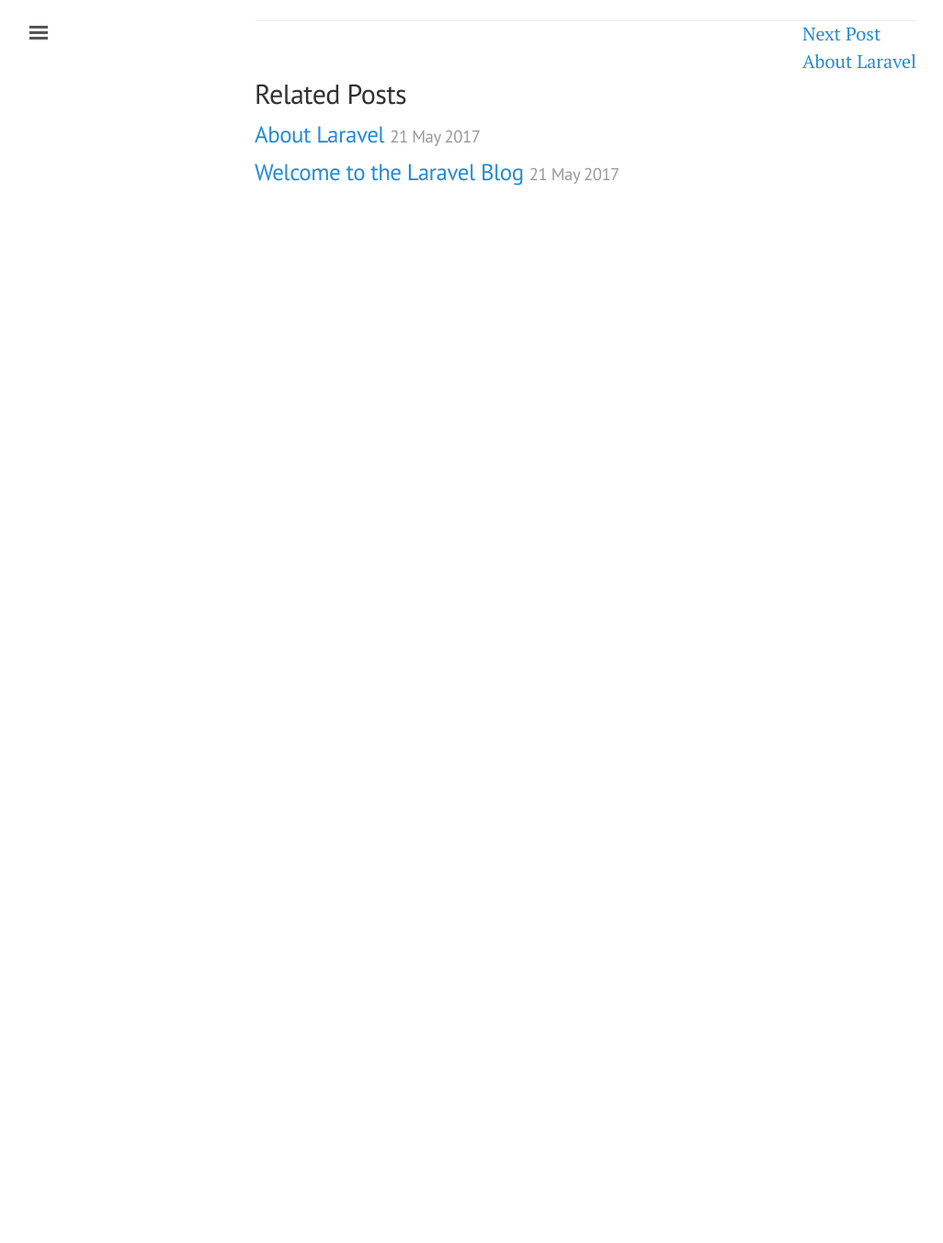
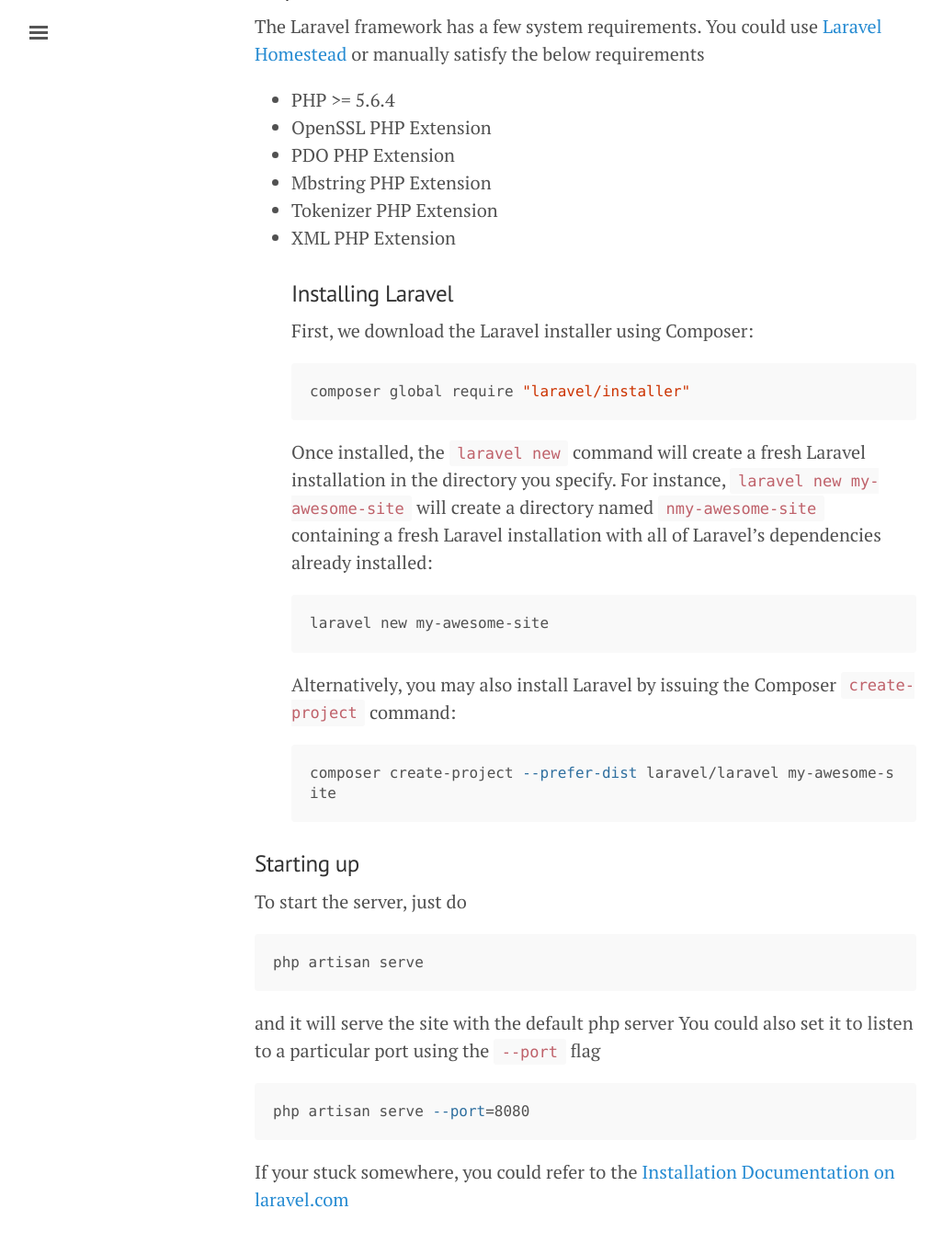
Before and after one commit to meldsza/meldsza.github.io, a Jekyll site: the page built from _posts/2017-05-21-setting-up.md, in a window 1280 px wide and 1400 px high, scrolled down 270 px. Shown: the top 1352 px of the window at 92% size, without its empty margins (3-1029 px from the left). Built offline with Jekyll 4.4.1, drawn with Linux system fonts in a browser that asks for light colours; before the commit the page ends 900 px from its top, so only the background shows below that.

Commit message:
Update 2017-05-21-setting-up.md

````diff
--- a/_posts/2017-05-21-setting-up.md
+++ b/_posts/2017-05-21-setting-up.md
@@ -4,3 +4,37 @@
 category: laravel
 date: 2017-05-21 13:50:00
 ---
+### Requirements
+The Laravel framework has a few system requirements. You could use [Laravel Homestead](https://laravel.com/docs/5.4/homestead) or manually satisfy the below requirements
+- PHP >= 5.6.4
+- OpenSSL PHP Extension
+- PDO PHP Extension
+- Mbstring PHP Extension
+- Tokenizer PHP Extension
+- XML PHP Extension
+### Installing Laravel
+First, we download the Laravel installer using Composer:
+```shell
+composer global require "laravel/installer"
+```
+Once installed, the `laravel new` command will create a fresh Laravel installation in the directory you specify. For instance, `laravel new my-awesome-site` will create a directory named `nmy-awesome-site` containing a fresh Laravel installation with all of Laravel's dependencies already installed:
+```shell
+laravel new my-awesome-site
+```
+Alternatively, you may also install Laravel by issuing the Composer `create-project` command:
+```shell
+composer create-project --prefer-dist laravel/laravel my-awesome-site
+```
+
+### Starting up
+To start the server, just do
+```shell
+php artisan serve
+```
+and it will serve the site with the default php server
+You could also set it to listen to a particular port using the `--port` flag
+```shell
+php artisan serve --port=8080
+```
+
+If your stuck somewhere, you could refer to the [Installation Documentation on laravel.com](https://laravel.com/docs/5.4/installation)
````
